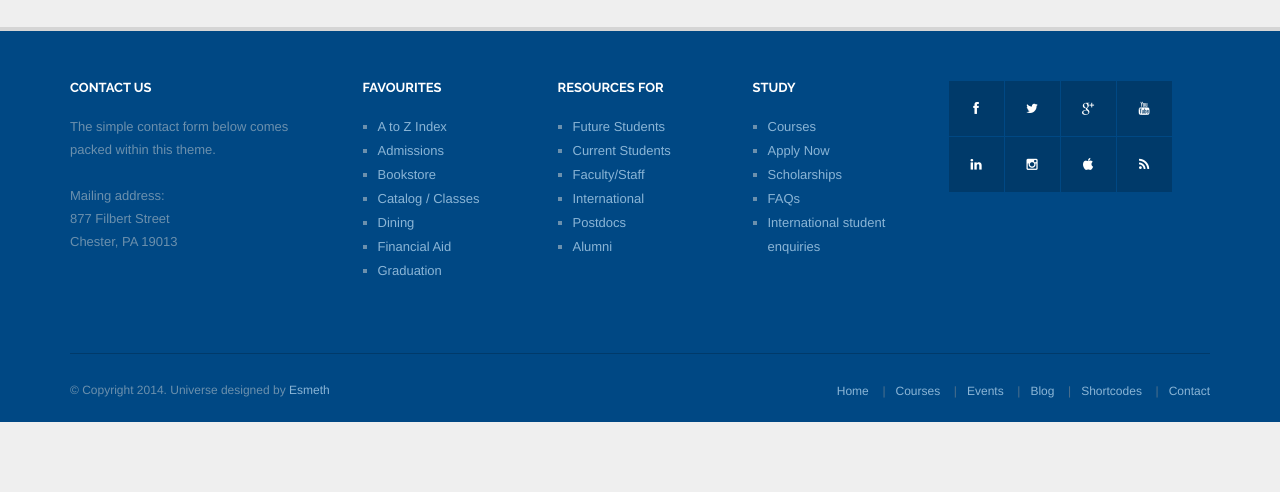
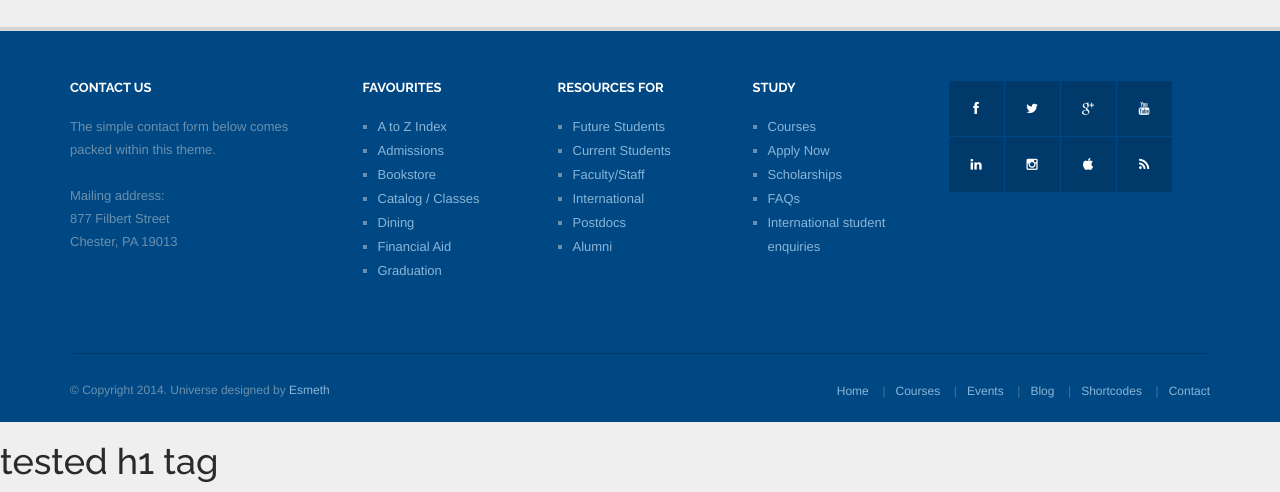
Before and after one commit to sathigithub2014/universesite, a plain HTML site: page Blue/index.html in a window 1280 px wide. Shown: the part 1666-2158 px from the top of the page. Before the commit the page ends 2088 px from the top, so only its background shows below. Drawn offline with Linux system fonts and the light colour scheme.

Commit message:
added h1 tag

```diff
--- a/Blue/index.html
+++ b/Blue/index.html
@@ -587,6 +587,6 @@
     <script src="bootstrap/js/bootstrap.min.js"></script>
     <script src="js/plugins.js"></script>
     <script src="js/custom.js"></script>
-
+<h1> tested h1 tag</h1>
 </body>
 </html>
```
